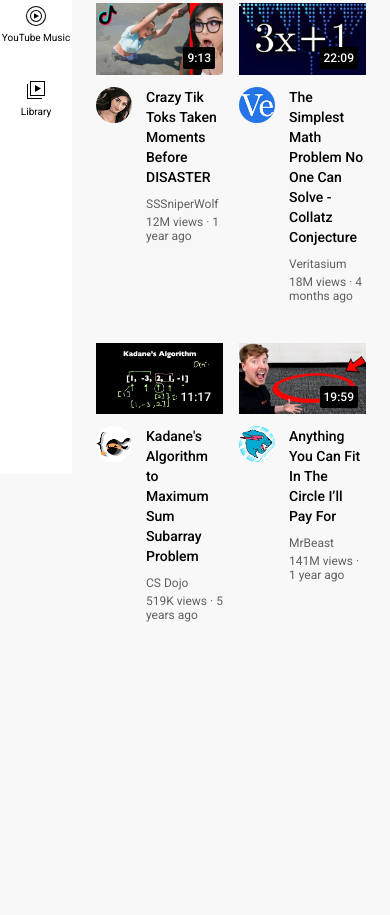
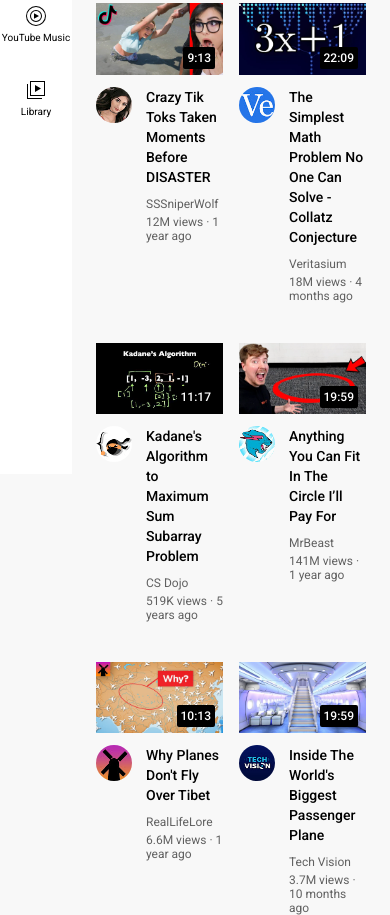
Before and after one commit to GiorgioDaVinci/Youtube-clone, a plain HTML site: page index.html in a window 390 px wide. Shown: the part 370-1285 px from the top of the page. Before the commit the page ends 992 px from the top, so only its background shows below. Drawn offline with Linux system fonts and the light colour scheme.

Commit message:
I have included two more video thumbnalis to fit the page after the media queries were implemented to the page

```diff
--- a/index.html
+++ b/index.html
@@ -279,6 +279,72 @@
 
 
                 </div>
+                <div class="video-preview">
+                    <div class="thumbnail-row">
+                        <a href="https://www.youtube.com/watch?v=fNVa1qMbF9Y" target="_blank">
+                            <img class="thumbnail" src="thumbnails/thumbnail-7.webp">
+                        </a>
+
+                        <div class="video-time">10:13</div>
+                    </div>
+                    <div class="video-info-grid">
+                        <div class="channel-picture">
+                            <a href="https://www.youtube.com/channel/UCP5tjEmvPItGyLhmjdwP7Ww" target="_blank">
+                                <img class="profile-picture" src="channel-pictures/channel-7.jpeg">
+                            </a>
+
+                        </div>
+                        <div class="video-info">
+                            <p class="video-title">
+                                <a class="anchor" href="https://www.youtube.com/watch?v=fNVa1qMbF9Y" target="_blank">
+                                    Why Planes Don't Fly Over Tibet
+                                </a>
+
+                            </p>
+                            <p class="video-author">
+                                RealLifeLore
+                            </p>
+                            <p class="video-stats">
+                                6.6M views &#183; 1 year ago
+                            </p>
+                        </div>
+                    </div>
+
+
+                </div>
+                <div class="video-preview">
+                    <div class="thumbnail-row">
+                        <a href="https://www.youtube.com/watch?v=lFm4EM1juls" target="_blank">
+                            <img class="thumbnail" src="thumbnails/thumbnail-8.webp">
+                        </a>
+
+                        <div class="video-time">19:59</div>
+                    </div>
+                    <div class="video-info-grid">
+                        <div class="channel-picture">
+                            <a href="https://www.youtube.com/channel/UCHAK6CyegY22Zj2GWrcaIxg" target="_blank">
+                                <img class="profile-picture" src="channel-pictures/channel-8.jpeg">
+                            </a>
+
+                        </div>
+                        <div class="video-info">
+                            <p class="video-title">
+                                <a class="anchor" href="https://www.youtube.com/watch?v=lFm4EM1juls" target="_blank">
+                                    Inside The World's Biggest Passenger Plane
+                                </a>
+
+                            </p>
+                            <p class="video-author">
+                                Tech Vision
+                            </p>
+                            <p class="video-stats">
+                                3.7M views &#183; 10 months ago
+                            </p>
+                        </div>
+                    </div>
+
+
+                </div>
             </section>
         </main>
 
```
Also changed, not shown: channel-pictures/channel-7.jpeg (added), channel-pictures/channel-8.jpeg (added), thumbnails/thumbnail-7.webp (added), thumbnails/thumbnail-8.webp (added).
